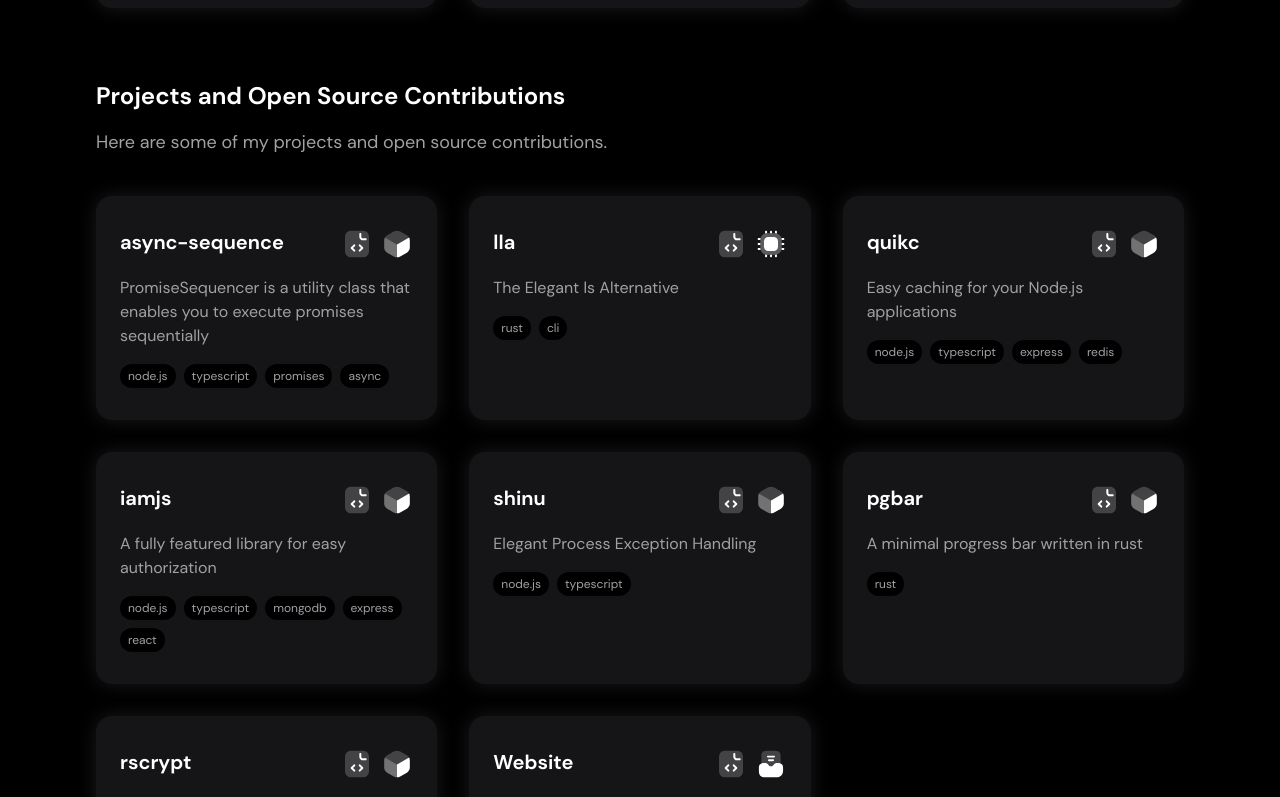
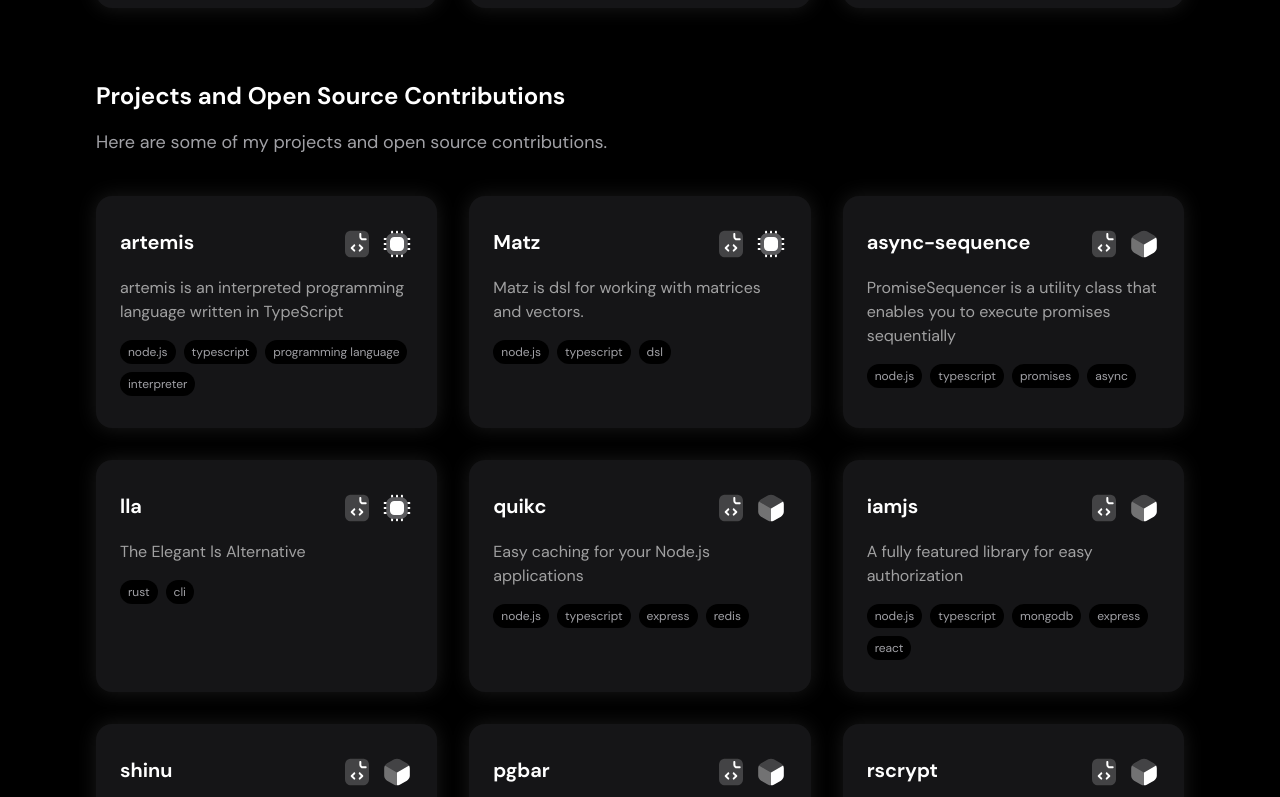
Before and after one commit to triyanox/website, a Next.js app: page / in a window 1280 px wide. Shown: the part 1064-1861 px from the top of the page. Built offline with nearby package versions, Linux system fonts and the light colour scheme.

Commit message:
add new project artemis

```diff
--- a/components/home/Projects.tsx
+++ b/components/home/Projects.tsx
@@ -5,6 +5,25 @@ import ToolTip from "components/Tooltip";
 import NextLink from "next/link";
 
 const ProjectList = [
+  {
+    id: "artemis",
+    title: "artemis",
+    summary:
+      "artemis is an interpreted programming language written in TypeScript",
+    github: "https://github.com/triyanox/artemis",
+    link: "https://www.npmjs.com/package/@artemis-lang/cli",
+    tags: ["node.js", "typescript", "programming language", "interpreter"],
+    type: "cli",
+  },
+  {
+    id: "Matz",
+    title: "Matz",
+    summary: "Matz is dsl for working with matrices and vectors.",
+    github: "https://github.com/triyanox/matz",
+    link: "https://github.com/triyanox/matz/pkgs/container/matz",
+    tags: ["node.js", "typescript", "dsl"],
+    type: "cli",
+  },
   {
     id: "async-sequence",
     title: "async-sequence",
```
